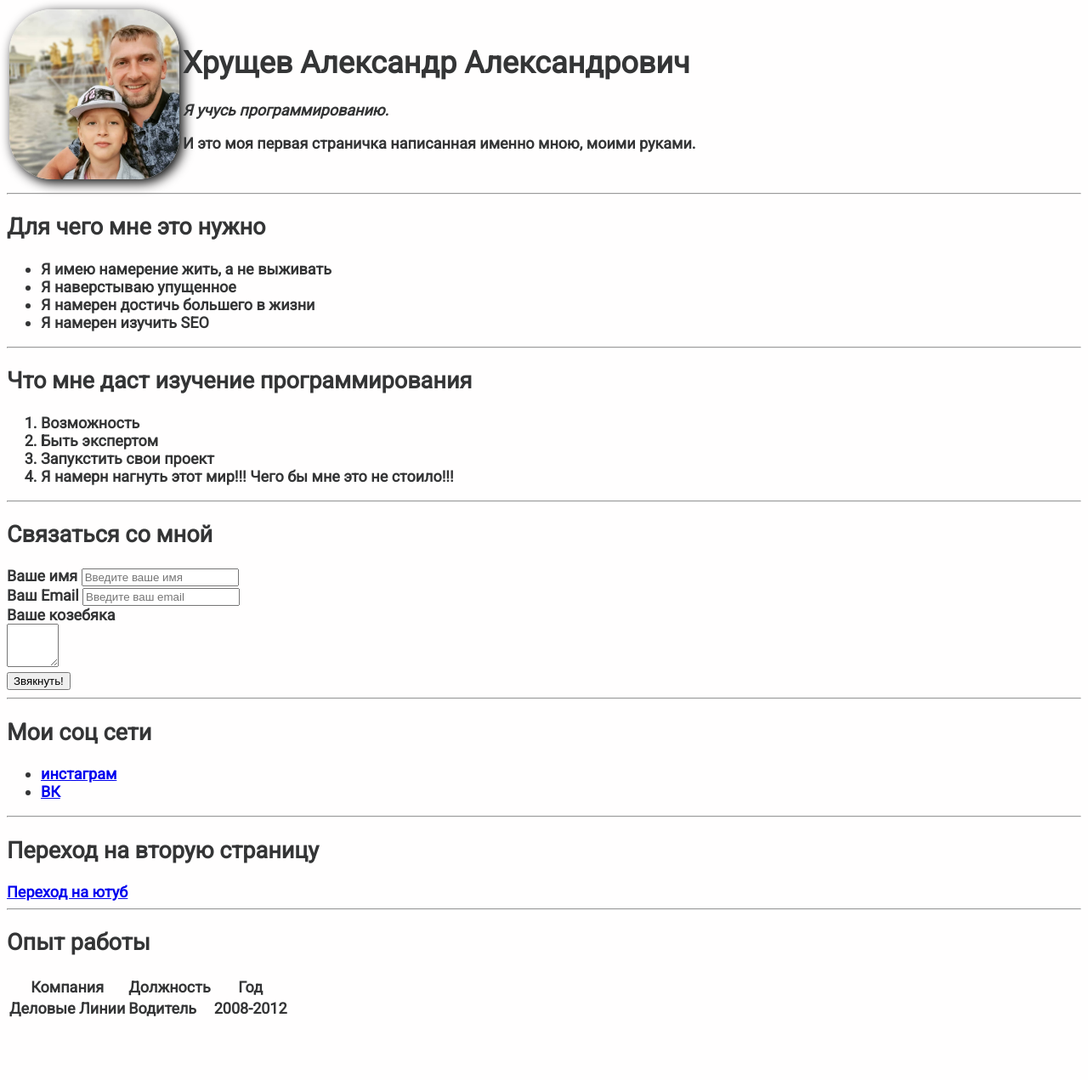
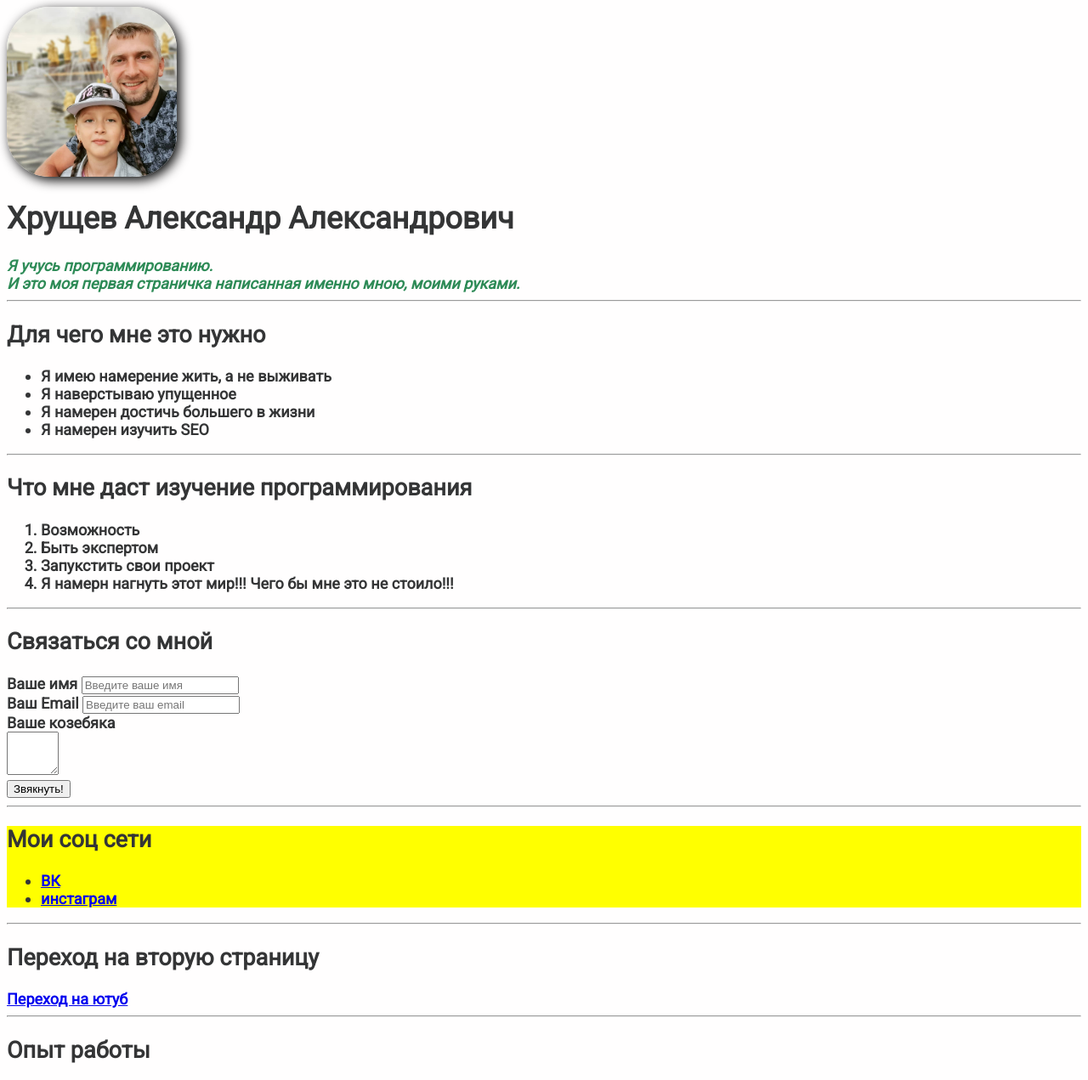
Before and after one commit to alexalexkh/tt, a plain HTML site: page index.html in a window 1280 px wide. Shown: the top 1271 px of the page at 85% size. Before the commit the page ends 1208 px from the top, so only its background shows below. Drawn offline with Linux system fonts and the light colour scheme.

Commit message:
Add files via upload

```diff
--- a/index.html
+++ b/index.html
@@ -9,20 +9,13 @@
 
      </head>
 <body>
-    <table>
-        <tr>
-            <td>
+
+      <div class="info">
                 <img src="Это я .jpg"  alt="Это Я" class="avatar"/>
-
-
-            </td>
-            <td>
                 <h1>Хрущев Александр Александрович</h1>
                 <p><em> Я учусь <strong></strong>программированию.</strong></em></p>
                 <p>И это моя первая страничка написанная именно мною, моими руками.</p>
-            </td>
-        </tr>
-    </table>
+        </div>
 
 
 
@@ -78,11 +71,13 @@
 
 <hr>
 
+<div class="social">
     <h2>Мои соц сети</h2>
-<ul>
-    <li><a href="https://www.instagram.com/alex_alex_kh/"target="_blank">инстаграм</a></li>
-    <li><a href="https://vk.com/id561393849"target="_blank">ВК</a></li>
-</ul>
+    <ul>
+        <li><a href="https://vk.com/id561393849"target="_blank">ВК</a></li>
+        <li><a href="https://www.instagram.com/alex_alex_kh/"target="_blank">инстаграм</a></li>
+   </ul>
+</div>
 
 
 <hr>
@@ -95,7 +90,7 @@
 
     <h2>Опыт работы</h2>
     <table>
-        <tr>
+      <tr>
             <th>Компания</th>
             <th>Должность</th>
             <th>Год</th>
```
